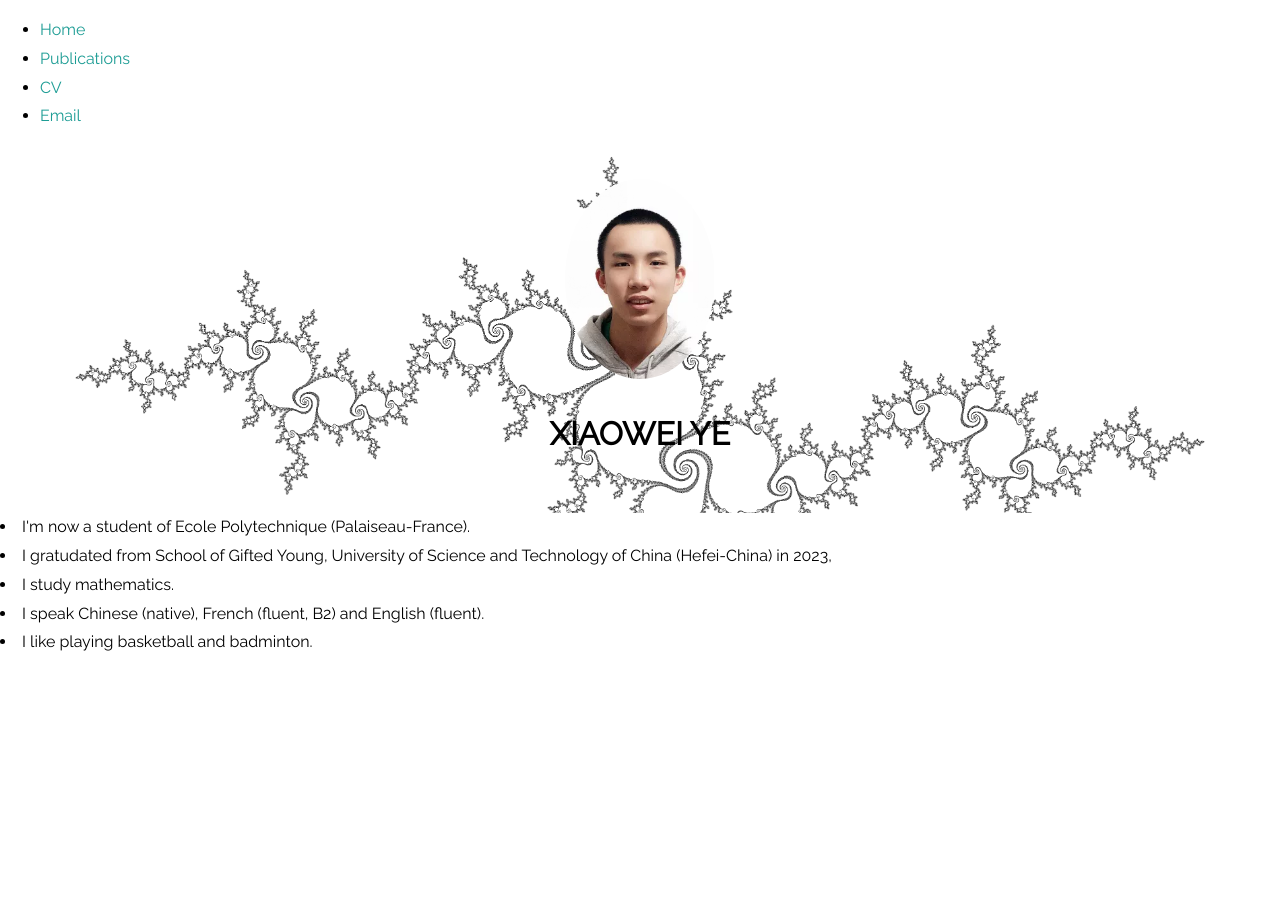
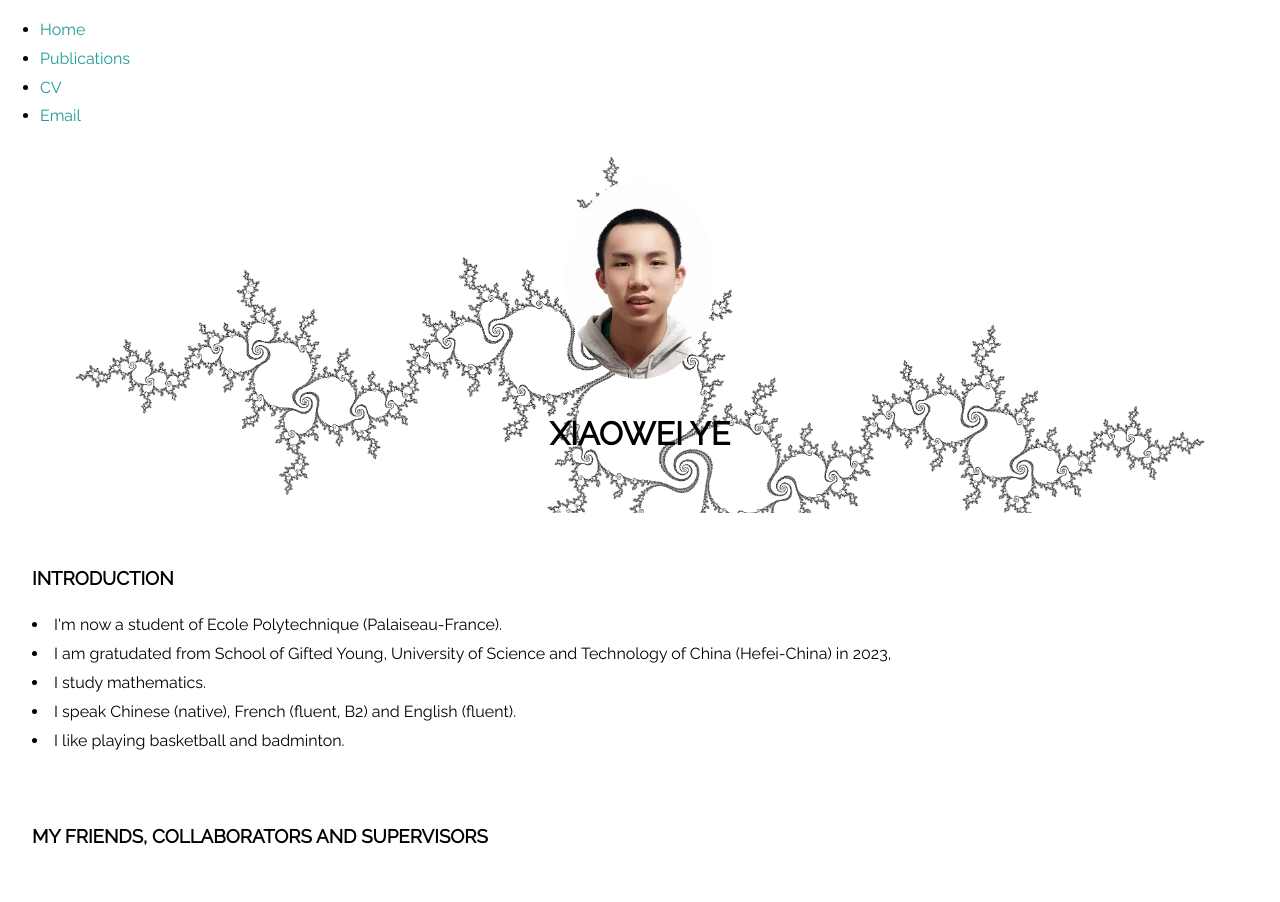
Before and after one commit to XiaoweiYEXavier/XiaoweiYEXavier.github.io, a Jekyll site: the page built from index.html, in a window 1280 px wide. Built offline with Jekyll 4.4.1, drawn with Linux system fonts in a browser that asks for light colours.

Commit message:
Update index.html

```diff
--- a/index.html
+++ b/index.html
@@ -9,11 +9,17 @@ title: YE Xiaowei
     </div>
      <h1>Xiaowei YE</h1>
   </header>
+	<section>
+	<h3>Introduction</h3>
 	<u1>
             <li>I'm now a student of Ecole Polytechnique (Palaiseau-France). </li>
-            <li>I gratudated from School of Gifted Young, University of Science and Technology of China (Hefei-China) in 2023, </li>
+            <li>I am gratudated from School of Gifted Young, University of Science and Technology of China (Hefei-China) in 2023, </li>
 	    <li>I study mathematics.</li>
             <li>I speak Chinese (native), French (fluent, B2) and English (fluent).</li>
             <li>I like playing basketball and badminton. </li>
 	</u1>
+	</section>
+	<section>
+		<h3>My friends, collaborators and supervisors</h3>
+	</section>
 </div><!-- /.blurb -->
```
